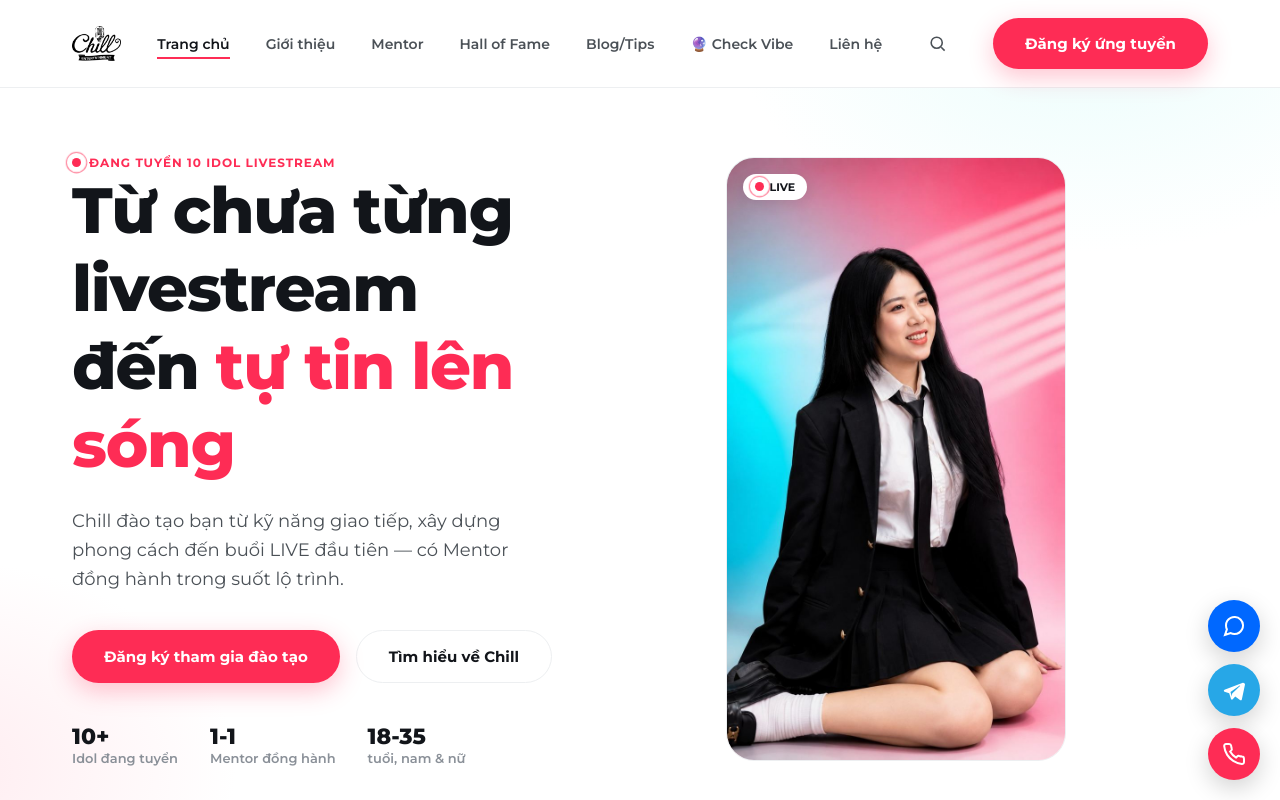
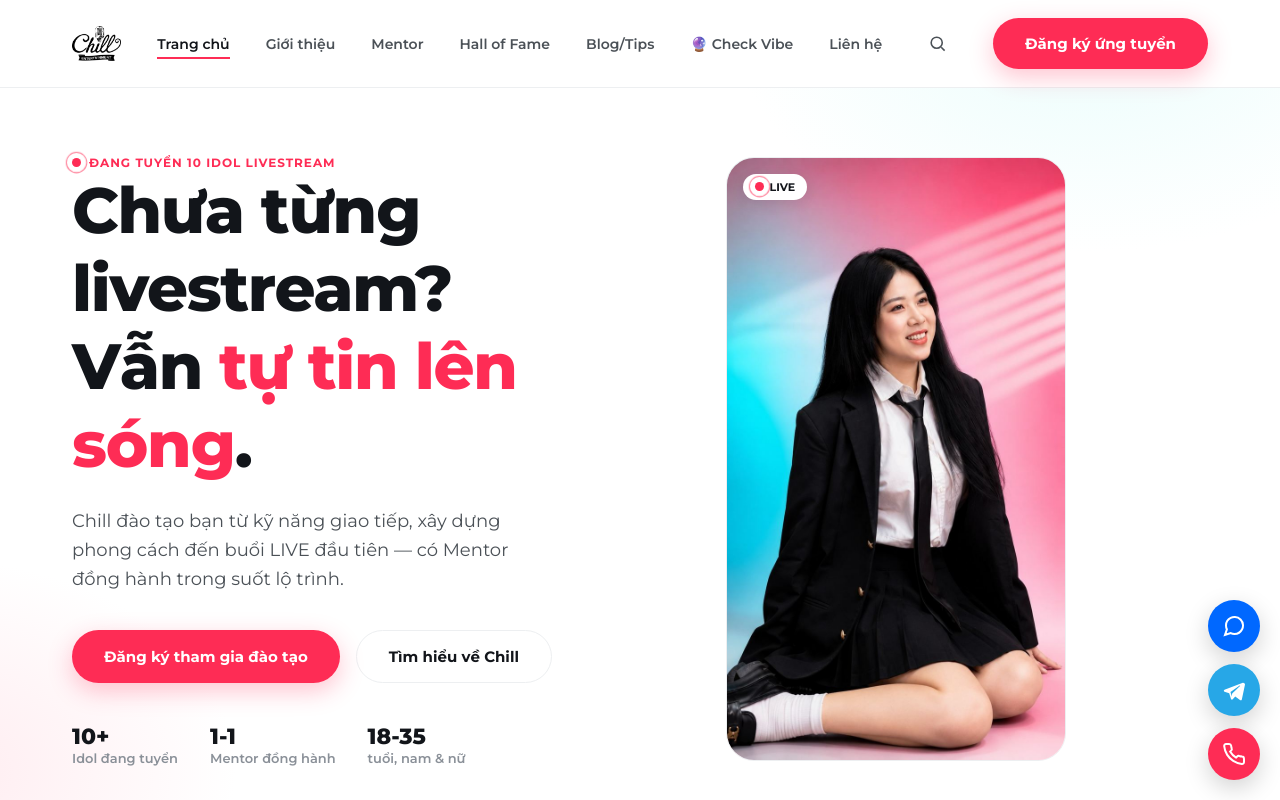
Before and after one commit to nguyentheanh47-code/chill-website, a website: page index.html in a window 1280 px wide. Shown: the top 800 px of the page. Drawn offline with Linux system fonts and the light colour scheme.

Commit message:
Update index.html

```diff
--- a/index.html
+++ b/index.html
@@ -62,7 +62,7 @@
   <div class="wrap hero-grid">
     <div>
       <span class="live-badge"><span class="live-dot"></span> Đang tuyển 10 Idol Livestream</span>
-      <h1>Từ chưa từng livestream<br>đến <em>tự tin lên sóng</em></h1>
+      <h1>Chưa từng livestream?<br>Vẫn <em>tự tin lên sóng</em>.</h1>
       <p class="lead">Chill đào tạo bạn từ kỹ năng giao tiếp, xây dựng phong cách đến buổi LIVE đầu tiên — có Mentor đồng hành trong suốt lộ trình.</p>
       <div class="hero-actions">
         <a href="/lien-he/" class="btn btn-primary">Đăng ký tham gia đào tạo</a>
```
